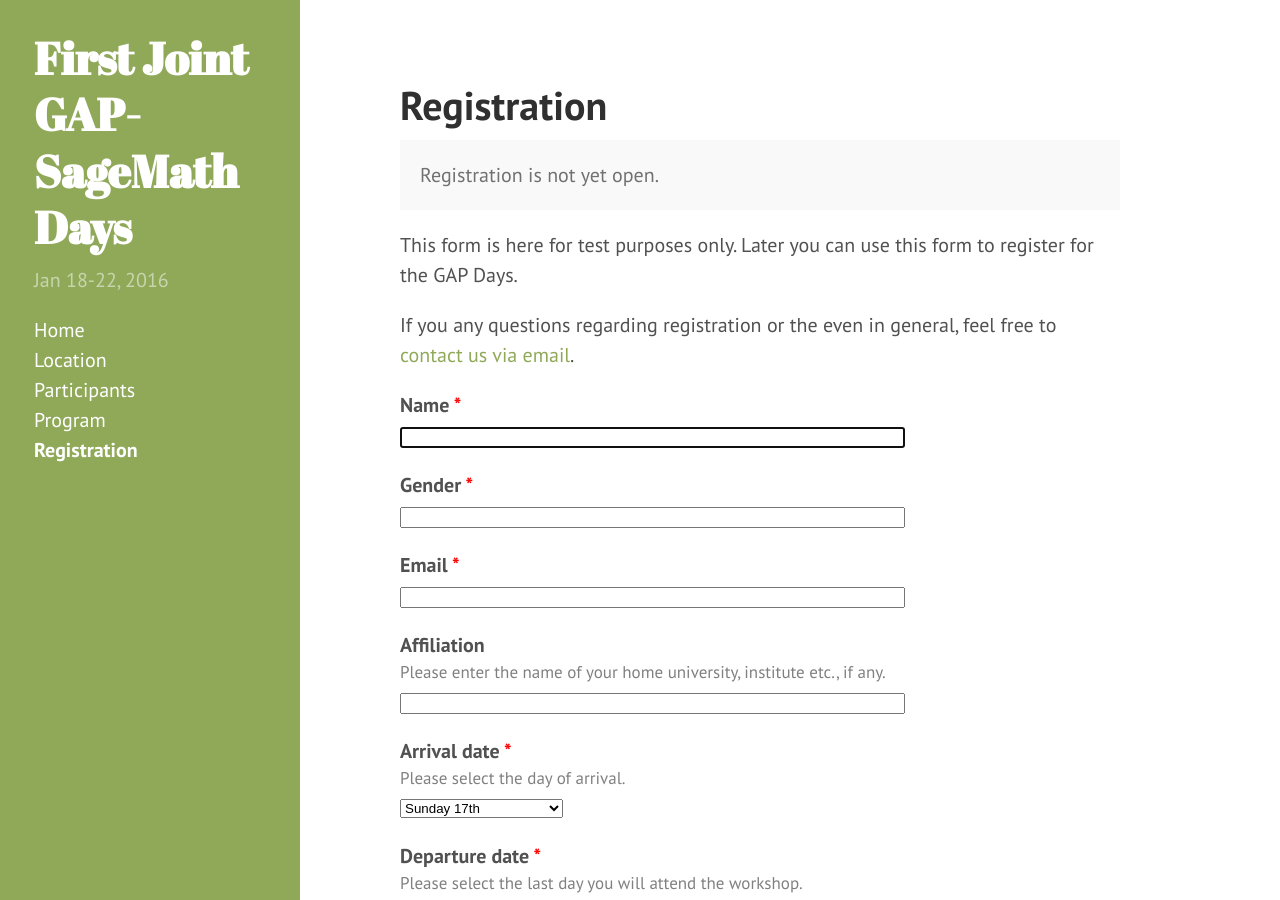
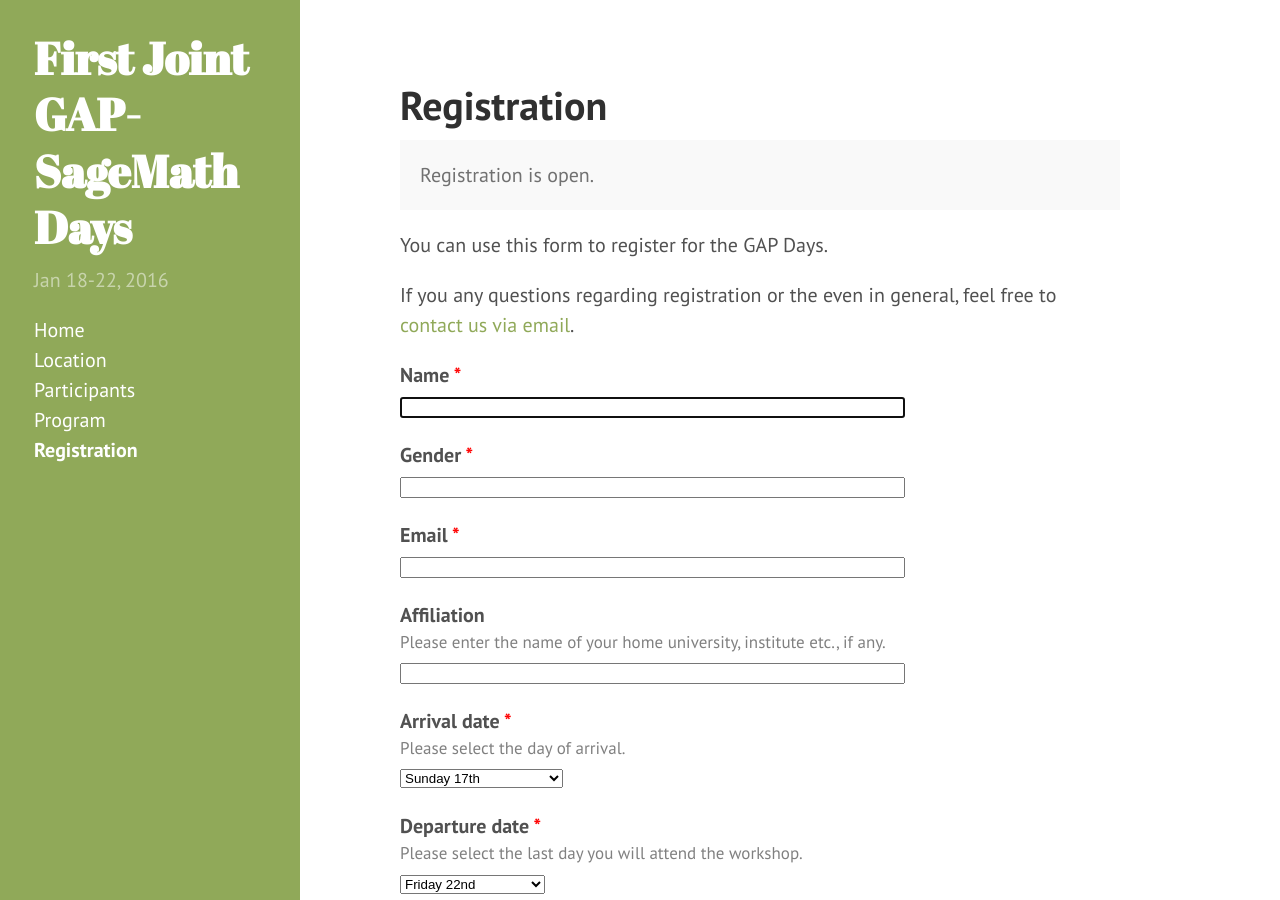
Before and after one commit to gapdays/gap-sage-days2016, a Jekyll site: the page built from registration.html, in a window 1280 px wide and 900 px high. Built offline with Jekyll 4.4.1, drawn with Linux system fonts in a browser that asks for light colours; Markdown is read by kramdown in place of the engine named in the settings.

```diff
--- a/registration.html
+++ b/registration.html
@@ -1,25 +1,23 @@
 ---
 layout: page
 title: Registration
-registration_open: yes
+registration_state: open
 form_api_token: 19135be0cf2b871b48e7edb637e568c3
 email: gap-sage-days2016@gapdays.de
 ---
 
-{% if page.registration_open %}
-<p class="message">
-  Registration is not yet open.
-</p>
-{% else %}
-<p class="message">
-  Registration is closed.
-</p>
-{% endif %}
+{% case page.registration_state %}
+{% when 'notyet' %}
+<p class="message">Registration is not yet possible.</p>
 
-{% if page.registration_open %}
+{% when 'closed' %}
+<p class="message">Registration is closed.</p>
+
+{% when 'open' %}
+<p class="message">Registration is open.</p>
+
 <p>
-This form is here for test purposes only. Later
-you can use this form to register for the GAP Days.
+You can use this form to register for the GAP Days.
 </p>
 
 <p>
@@ -141,4 +139,4 @@ regarding registration or the even in general, feel free to
 </div>
 
 </form>
-{% endif %}
+{% endcase %}
```
